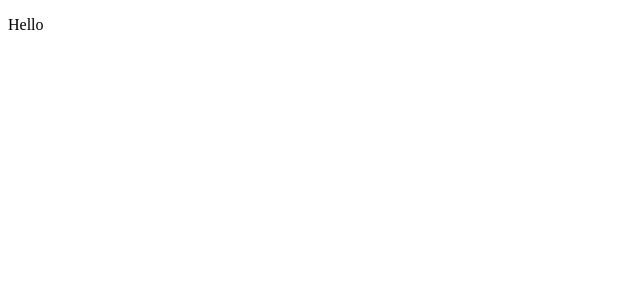
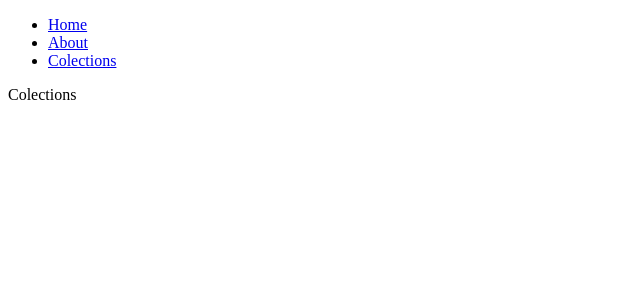
Before and after one commit to Karlsoninit/UseReact, a React (Create React App) app: page /Colections in a window 1280 px wide. Shown: the top 300 px of the page, without its empty margins (0-640 px from the left). Built offline with nearby package versions, Linux system fonts and the light colour scheme.

Commit message:
not finished

```diff
--- a/package.json
+++ b/package.json
@@ -5,6 +5,7 @@
   "dependencies": {
     "react": "^16.8.6",
     "react-dom": "^16.8.6",
+    "react-router-dom": "^5.0.1",
     "react-scripts": "3.0.1"
   },
   "scripts": {
--- a/src/components/App.js
+++ b/src/components/App.js
@@ -1,5 +1,32 @@
 import React from 'react';
+import { Route, Switch, Link } from 'react-router-dom';
+import About from './pages/About';
+import Home from './pages/Home';
+import Colections from './pages/Colections';
+import Error from './pages/Error';
 
-const App = () => <p>Hello</p>;
+const App = () => (
+  <>
+    <ul>
+      <li>
+        <Link exact to="/">
+          Home
+        </Link>
+      </li>
+      <li>
+        <Link to="/About">About</Link>
+      </li>
+      <li>
+        <Link to="/Colections">Colections</Link>
+      </li>
+    </ul>
+    <Switch>
+      <Route path="/" exact component={Home} />
+      <Route path="/about" component={About} />
+      <Route path="/Colections" component={Colections} />
+      <Route component={Error} />
+    </Switch>
+  </>
+);
 
 export default App;
--- /dev/null
+++ b/src/components/pages/About.js
@@ -0,0 +1,5 @@
+import React from 'react';
+
+const About = () => <p>About</p>;
+
+export default About;
--- /dev/null
+++ b/src/components/pages/Colections.js
@@ -0,0 +1,11 @@
+import React, { Component } from 'react';
+
+class Colections extends Component {
+  state = {};
+
+  render() {
+    return <p>Colections</p>;
+  }
+}
+
+export default Colections;
--- /dev/null
+++ b/src/components/pages/Error.js
@@ -0,0 +1,5 @@
+import React from 'react';
+
+const Error = () => <p>Error</p>;
+
+export default Error;
--- /dev/null
+++ b/src/components/pages/Home.js
@@ -0,0 +1,5 @@
+import React from 'react';
+
+const Home = () => <p>Home</p>;
+
+export default Home;
--- a/src/index.js
+++ b/src/index.js
@@ -1,5 +1,11 @@
 import React from 'react';
 import ReactDOM from 'react-dom';
+import { BrowserRouter } from 'react-router-dom';
 import App from './components/App';
 
-ReactDOM.render(<App />, document.getElementById('root'));
+ReactDOM.render(
+  <BrowserRouter>
+    <App />
+  </BrowserRouter>,
+  document.getElementById('root'),
+);
```
Also changed, not shown: 1 other file (tests, documents, lock files or other folders).
